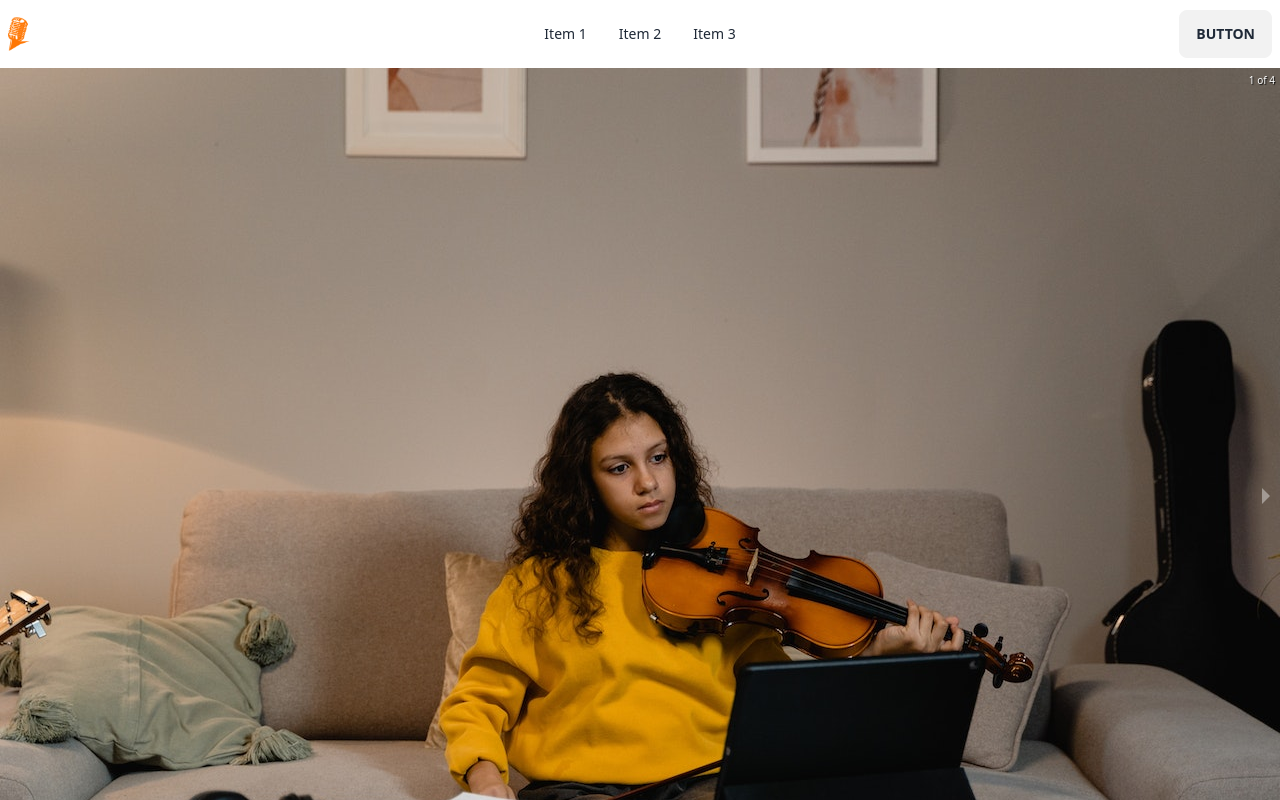
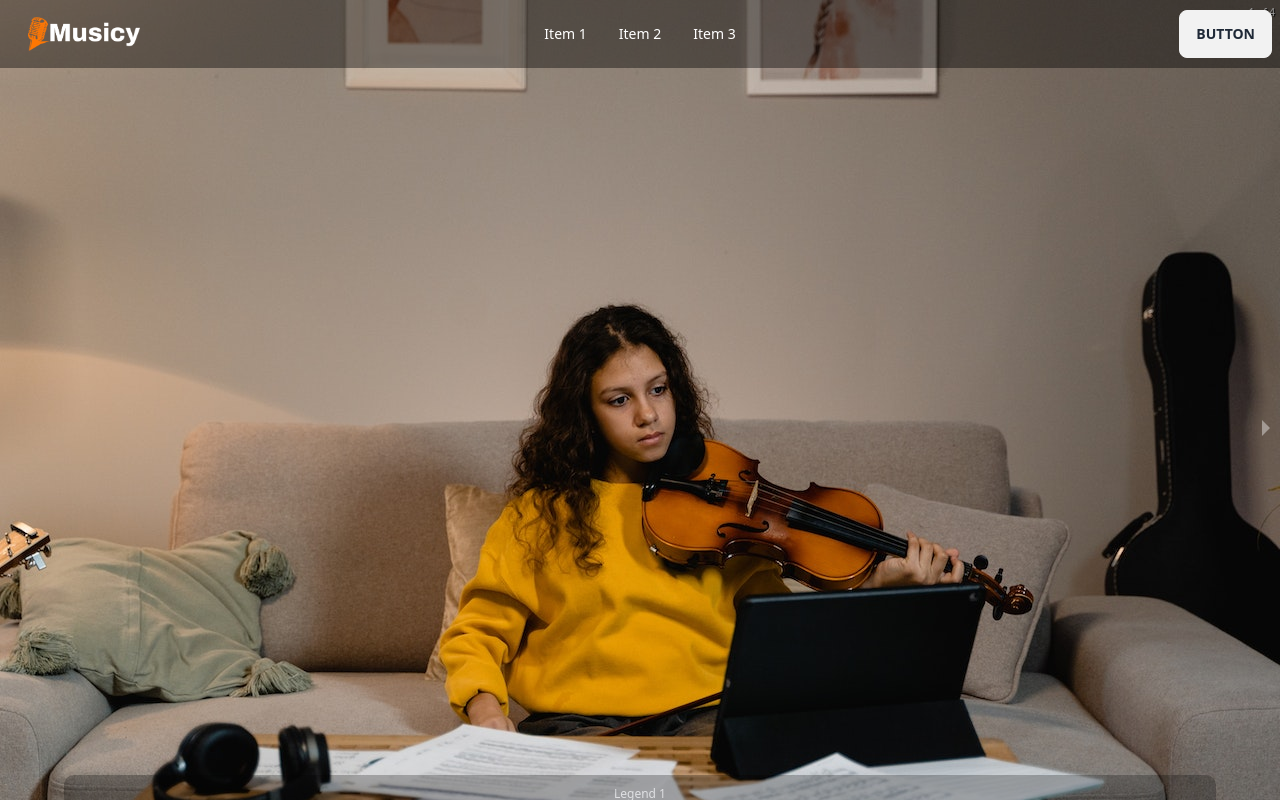
Before and after one commit to Foysalhossain/musicy-client, a React (Vite) app: page / in a window 1280 px wide. Shown: the top 800 px of the page. Built offline with nearby package versions, Linux system fonts and the light colour scheme.

Commit message:
navbar fixed on header

```diff
--- a/src/pages/Shared/Navbar/Navbar.jsx
+++ b/src/pages/Shared/Navbar/Navbar.jsx
@@ -10,7 +10,7 @@ const Navbar = () => {
 
     return (
         <>
-            <div className="navbar bg-base-100">
+            <div className="navbar fixed z-10 bg-opacity-40 max-w-screen-xl bg-black text-white">
                 <div className="navbar-start">
                     <div className="dropdown">
                         <label tabIndex={0} className="btn btn-ghost lg:hidden">
@@ -21,7 +21,7 @@ const Navbar = () => {
                         </ul>
                     </div>
                     <div>
-                        <img className='w-28' src={logo} alt="" />
+                        <img className='w-28 ml-5' src={logo} alt="" />
                     </div>
                 </div>
                 <div className="navbar-center hidden lg:flex">
```
